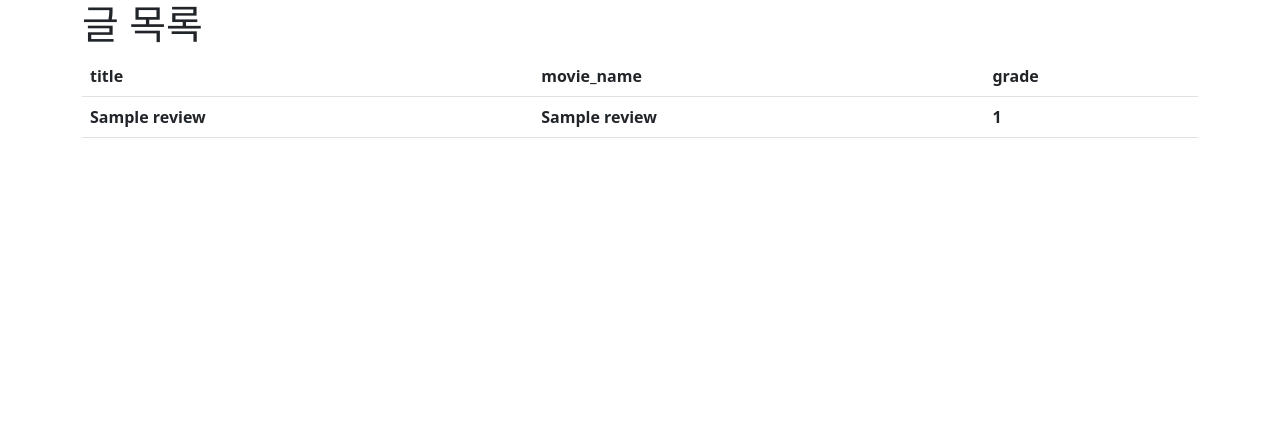
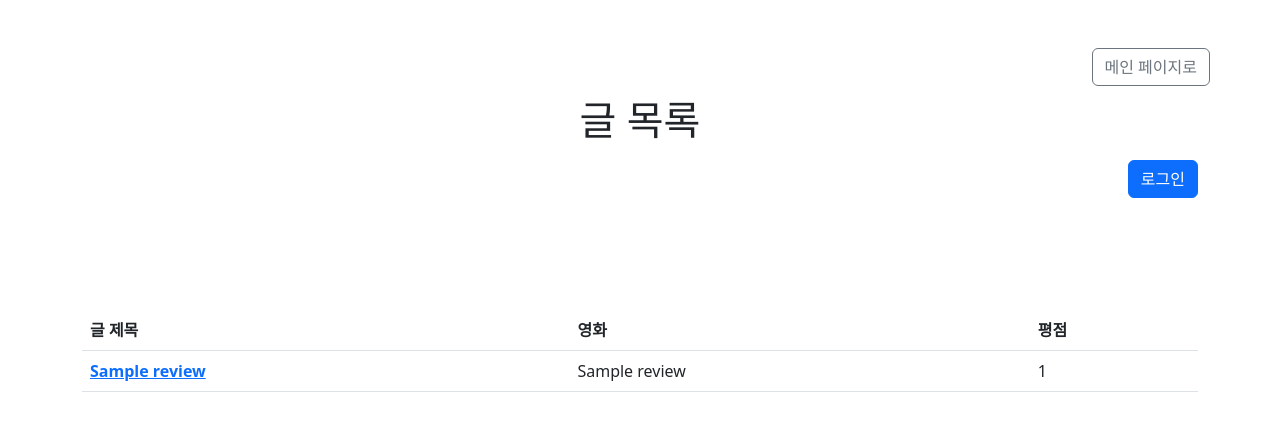
Before and after one commit to jaejae200/KDT-1021, a Django app: page /reviews/ in a window 1280 px wide. Shown: the top 431 px of the page. Run offline with Django 3.2, Linux system fonts and the light colour scheme; tables that the repository leaves empty hold one stand-in row (values such as "Sample post"); lists and menus that the app fills with data are empty; some libraries are stand-ins or nearby versions.

Commit message:
fix : Error or Style : all pages

```diff
--- a/accounts/forms.py
+++ b/accounts/forms.py
@@ -1,7 +1,7 @@
-from django.contrib.auth.forms import UserChangeForm
+from django.contrib.auth.forms import UserCreationForm
 from django.contrib.auth import get_user_model
 
-class CustomUserCreationForm(UserChangeForm):
+class CustomUserCreationForm(UserCreationForm):
     class Meta:
         model = get_user_model()
-        fields = ('username',)
+        fields = ('username', 'password1', 'password2')
--- a/accounts/templates/accounts/signup.html
+++ b/accounts/templates/accounts/signup.html
@@ -2,11 +2,13 @@
 {% load django_bootstrap5 %}
 
 {% block body %}
-  <h1>회원 가입</h1>
+  <div class="text-center my-5 py-5">
+    <h1>회원 가입</h1>
+  </div>
 
   <form action="" method="POST">
     {% csrf_token %}
     {% bootstrap_form form %}
-    <button class="btn btn-primary" type="submit">가입</button>
+    <button class="btn btn-primary float-end" type="submit">가입</button>
   </form>
 {% endblock body %}
--- a/reviews/templates/reviews/create.html
+++ b/reviews/templates/reviews/create.html
@@ -2,11 +2,13 @@
 {% load django_bootstrap5 %}
 
 {% block body %}
-  <h1>글 작성</h1>
+  <div class="text-center my-5 py-5">
+    <h1>글 작성</h1>
+  </div>
 
   <form action="" method="POST">
     {% csrf_token %}
     {% bootstrap_form form %}
-    <button class="btn btn-primary" type="submit">작성</button>
+    <button class="btn btn-primary float-end" type="submit">작성</button>
   </form>
 {% endblock body %}
--- a/reviews/templates/reviews/index.html
+++ b/reviews/templates/reviews/index.html
@@ -1,24 +1,36 @@
 {% extends 'base.html' %}
 
 {% block body %}
-  <h1>글 목록</h1>
+  <div class="text-center my-5 py-5">
+    <h1>글 목록</h1>
+    <div class="text-end my-3">
+      {% if request.user.is_authenticated %}
+        <a href="{% url 'accounts:logout' %}" class="btn btn-danger">로그아웃</a>
+        <a href="{% url 'reviews:create' %}" class="btn btn-primary">글 작성</a>
+      {% else %}
+        <a href="{% url 'accounts:login' %}" class="btn btn-primary">로그인</a>
+      {% endif %}
+    </div>
+  </div>
+
   <table class="table">
     <thead>
       <tr>
-        <th scope="col">title</th>
-        <th scope="col">movie_name</th>
-        <th scope="col">grade</th>
+        <th scope="col">글 제목</th>
+        <th scope="col">영화</th>
+        <th scope="col">평점</th>
       </tr>
     </thead>
     <tbody>
       {% for review in reviews %}
         <tr>
-          <th>{{ review.title }}</th>
-          <th>{{ review.movie_name }}</th>
-          <th>{{ review.grade }}</th>
+          <th>
+            <a href="{% url 'reviews:detail' review.pk %}">{{ review.title }}</a>
+          </th>
+          <td>{{ review.movie_name }}</td>
+          <td>{{ review.grade }}</td>
         </tr>
       {% endfor %}
     </tbody>
   </table>
-
 {% endblock body %}
--- a/reviews/templates/reviews/update.html
+++ b/reviews/templates/reviews/update.html
@@ -2,11 +2,13 @@
 {% load django_bootstrap5 %}
 
 {% block body %}
-  <h1>글 수정</h1>
+  <div class="text-center my-5 py-5">
+    <h1>글 수정</h1>
+  </div>
 
   <form action="" method="POST">
     {% csrf_token %}
     {% bootstrap_form form %}
-    <button class="btn btn-primary" type="submit">수정</button>
+    <button class="btn btn-primary float-end" type="submit">수정</button>
   </form>
 {% endblock body %}
--- a/reviews/urls.py
+++ b/reviews/urls.py
@@ -9,5 +9,5 @@ urlpatterns = [
     path('<int:pk>/update/', views.update, name='update'),
     path('<int:pk>/delete/', views.delete, name='delete'),
     path('<int:pk>/comments/', views.comments, name='comments'),
-    path('<int:review_pk>/comments/<int:comment_pk>/delete/', views.comments_del, name='comments_del')
+    path('<int:review_pk>/comments/<int:comment_pk>/delete/', views.comments_del, name='comments_del'),
 ]
--- a/reviews/views.py
+++ b/reviews/views.py
@@ -19,6 +19,7 @@ def create(request):
         form = ReviewForm(request.POST)
         if form.is_valid():
             review = form.save(commit=False)
+            review.user = request.user
             review.save()
             return redirect('reviews:index')
     else:
--- a/templates/base.html
+++ b/templates/base.html
@@ -12,7 +12,8 @@
   </head>
 
   <body>
-    <div class="container">
+    <div class="container position-relative">
+      <a href="{% url 'reviews:index' %}" class="position-absolute top-0 end-0 btn btn-outline-secondary">메인 페이지로</a>
       {% block body %}{% endblock %}
     </div>
     <!-- JavaScript Bundle with Popper -->
```
Also changed, not shown: accounts/templates/accounts/login.html (+7 -3 lines), reviews/templates/reviews/detail.html (+26 -15 lines), accounts/migrations/0001_initial.py (added), reviews/migrations/0001_initial.py (added).
